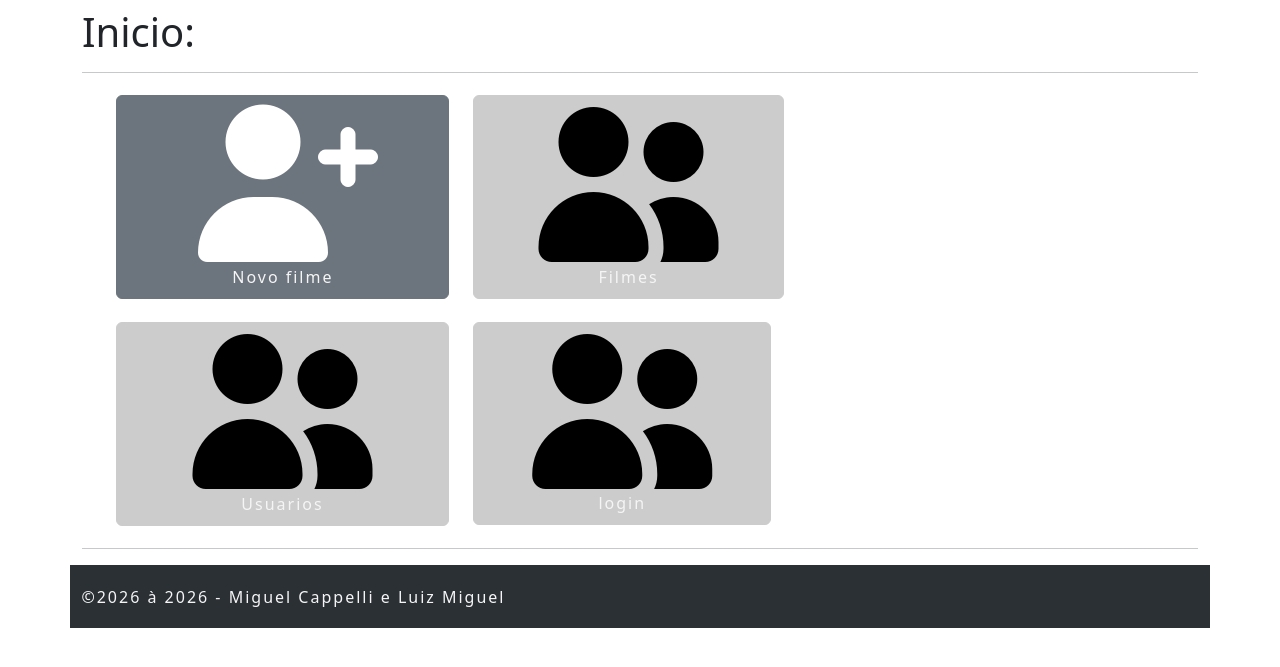
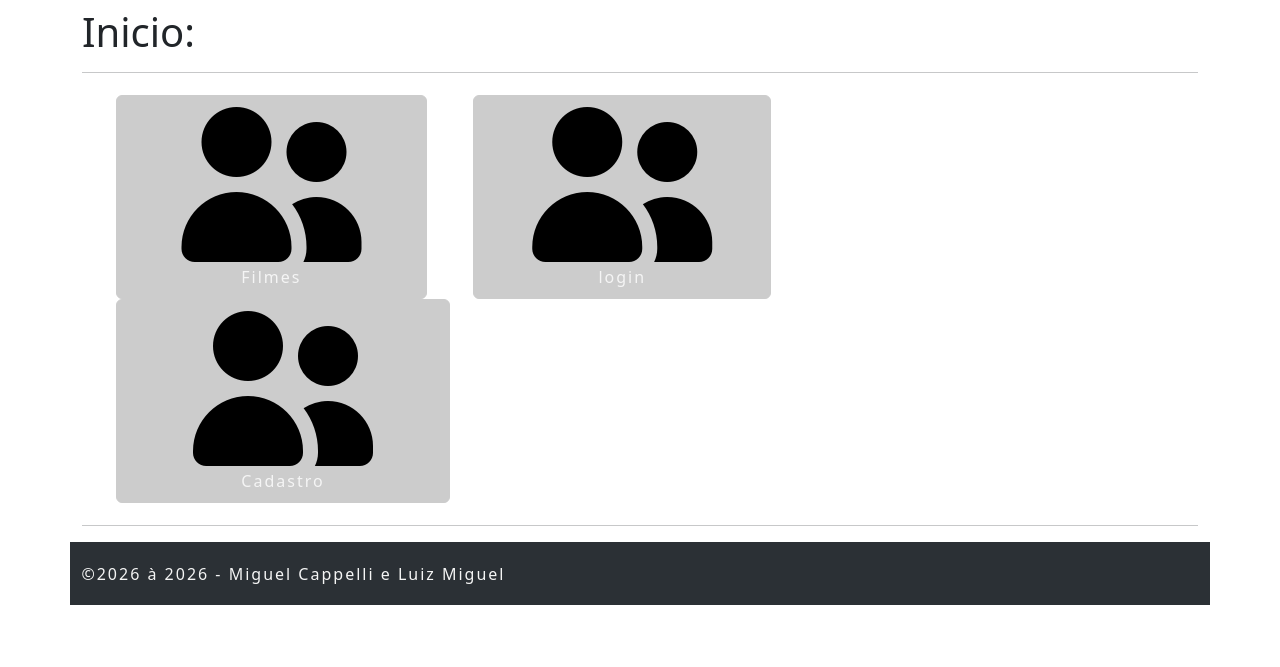
Before and after one commit to Miguel3006620/Cinematicos2, a PHP site: page /index.php in a window 1280 px wide. Shown: the part 66-733 px from the top of the page. Run offline with PHP 8.4, Linux system fonts and the light colour scheme; some libraries are stand-ins or nearby versions.

Commit message:
começando usuarios

```diff
--- a/Usuarios/Criar/criacao.php
+++ b/Usuarios/Criar/criacao.php
@@ -6,7 +6,7 @@ include(HEADER_TEMPLATE);
 ?>
 
 <div id="actions" class="mt-5 mb-5">
-    <form action="valida.php" method="post">
+    <form action="valida.php" method="post" class="" enctype="multipart/form-data">
         <div class="row">
             <!-- apelido -->
             <div class="form-floating col-12 mb-2">
--- a/Usuarios/a_parte/functions.php
+++ b/Usuarios/a_parte/functions.php
@@ -222,6 +222,7 @@ function view($id = null)
 /**
  *  Exclusão de um Usuários
  */
+
 function delete($id = null)
 {
 
@@ -231,8 +232,4 @@ function delete($id = null)
     header("Location: index.php");
 }
 
-function clear_messages() {
-    $_SESSION['message'] = null;
-    $_SESSION['type'] = null;
-}
 ?>
--- a/index.php
+++ b/index.php
@@ -1,4 +1,3 @@
-
 <?php
 include 'config.php';
 include DBAPI;
@@ -16,21 +15,9 @@ try {
 
 <?php if (!$erro): ?>
 
-	<div class="row" style="margin: 2%; ">
+	<div class="row" style="margin: 2%;">
+
 		<div class="col-xs-2 col-sm-3 col-md-4">
-			<a href="filmes/add.php" class="btn btn-secondary">
-				<div class="row">
-					<div class="col-xs-12 text-center">
-						<i class="fa-solid fa-user-plus fa-10x"></i>
-					</div>
-					<div class="col-xs-2 text-center">
-						<p>Novo filme</p>
-					</div>
-				</div>
-			</a>
-		</div>
-
-		<div class="col-xs-2 col-sm-3 col-md-5" >
 			<a href="filmes" class="btn btn-light">
 				<div class="row">
 					<div class="col-xs-12 text-center">
@@ -42,21 +29,7 @@ try {
 				</div>
 			</a>
 		</div>
-	</div>
-	<div class="row" style="margin: 2%; ">
-	<div class="col-xs-2 col-sm-3 col-md-4" >
-			<a href="Usuarios" class="btn btn-light">
-				<div class="row">
-					<div class="col-xs-12 text-center">
-						<i class="fa fa-user-group fa-10x"></i>
-					</div>
-					<div class="col-xs-24 text-center">
-						<p>Usuarios</p>
-					</div>
-				</div>
-			</a>
-		</div>
-	<div class="col-xs-2 col-sm-3 col-md-5" >
+		<div class="col-xs-2 col-sm-3 col-md-5">
 			<a href="Usuarios/Login_logout/login.php" class="btn btn-light">
 				<div class="row">
 					<div class="col-xs-12 text-center">
@@ -68,8 +41,20 @@ try {
 				</div>
 			</a>
 		</div>
+		<div class="col-xs-2 col-sm-3 col-md-6">
+			<a href="Usuarios/Criar/criacao.php" class="btn btn-light">
+				<div class="row">
+					<div class="col-xs-12 text-center">
+						<i class="fa fa-user-group fa-10x"></i>
+					</div>
+					<div class="col-xs-24 text-center">
+						<p>Cadastro</p>
+					</div>
+				</div>
+			</a>
+		</div>
 	</div>
-</div>
+	</div>
 
 <?php else: ?>
 	<div class="alert alert-danger" role="alert">
```
